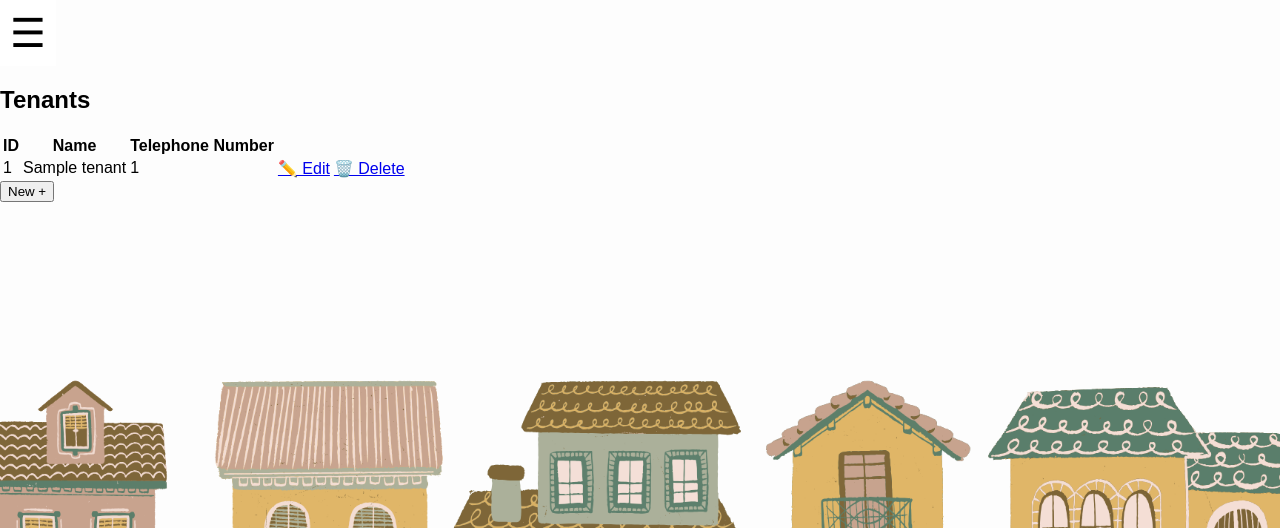
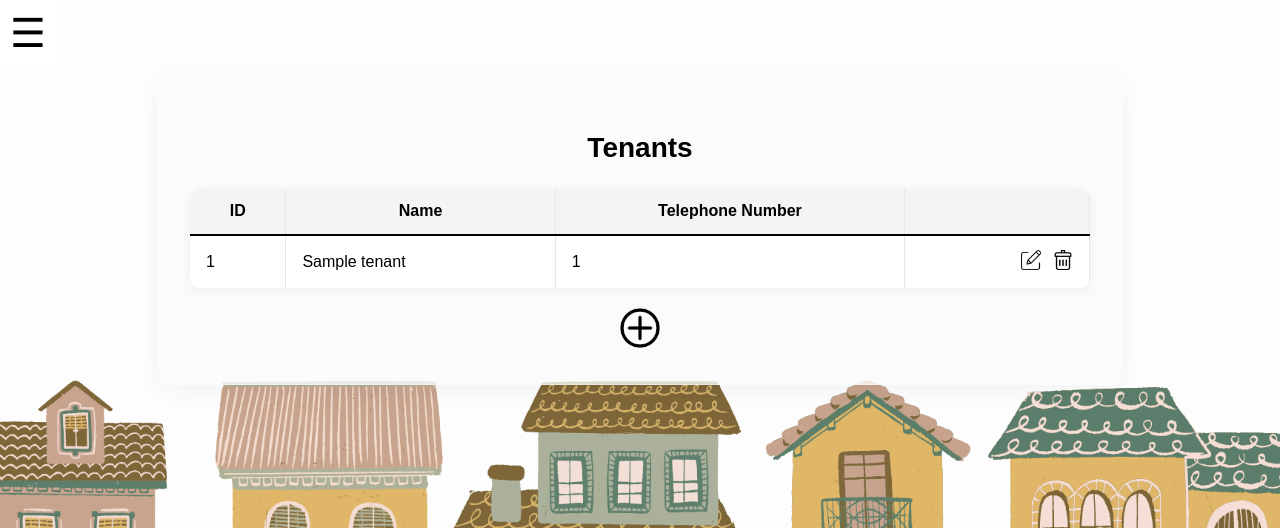
Before and after one commit to DenisCercasin/RentTracker, a Flask app: template templates/tenants/tenants.html in a window 1280 px wide. Shown: the part 101-629 px from the top of the page. Run offline with Flask 3, Linux system fonts and the light colour scheme; a user stored in the database is signed in; tables that the repository leaves empty hold one stand-in row (values such as "Sample post"); the template is opened without the code that fills it: most values are stand-ins (such as "Sample title", 1, 10 or a date in 2020); some libraries are stand-ins or nearby versions.

Commit message:
edit tenants.html

```diff
--- a/templates/tenants/tenants.html
+++ b/templates/tenants/tenants.html
@@ -1,22 +1,30 @@
-{% extends 'shared/base.html' %}
-{% block content %}
-<h2>Tenants</h2>
-<table>
-  <tr>
-    <th>ID</th><th>Name</th><th>Telephone Number</th>
-  </tr>
+{% extends 'shared/base1.html'  %}
+{% set new_button_url = url_for('tenants.create_tenant') %}
+{% block table_title %}
+Tenants
+{% endblock %}
+
+{% block table_headers %}
+    <th>ID</th>
+    <th>Name</th>
+    <th>Telephone Number</th>
+    <th></th>
+{% endblock %}
+
+{% block table_rows %}
   {% for t in tenants %}
   <tr>
-    <td>{{ loop.index }}</td>
+    <td>{{ t.id }}</td>
     <td>{{ t.name }}</td>
     <td>{{ t.tel_num }}</td>
-    <td><a href="{{url_for("tenants.edit_tenant",id=t.id)}}">✏️ Edit</a></td>
-    <td><a href="{{url_for("tenants.delete_tenant",id=t.id)}}">🗑️ Delete</a></td>
+    <td class="actions-cell">
+    <a href="{{ url_for('tenants.edit_tenant', id=t.id) }}" class="action-btn edit">
+        <img src="{{ url_for('static', filename='images/edit.png') }}" alt="Edit" />
+      </a>
+      <a href="{{ url_for('tenants.delete_tenant', id=t.id) }}" class="action-btn delete">
+        <img src="{{ url_for('static', filename='images/delete.png') }}" alt="Delete" />
+      </a>
+    </td>
   </tr>
-  {% endfor %}
-</table>
-
-<form method ="post">
-<button>New + </button>
-</form>
+{% endfor %}
 {% endblock %}
```
